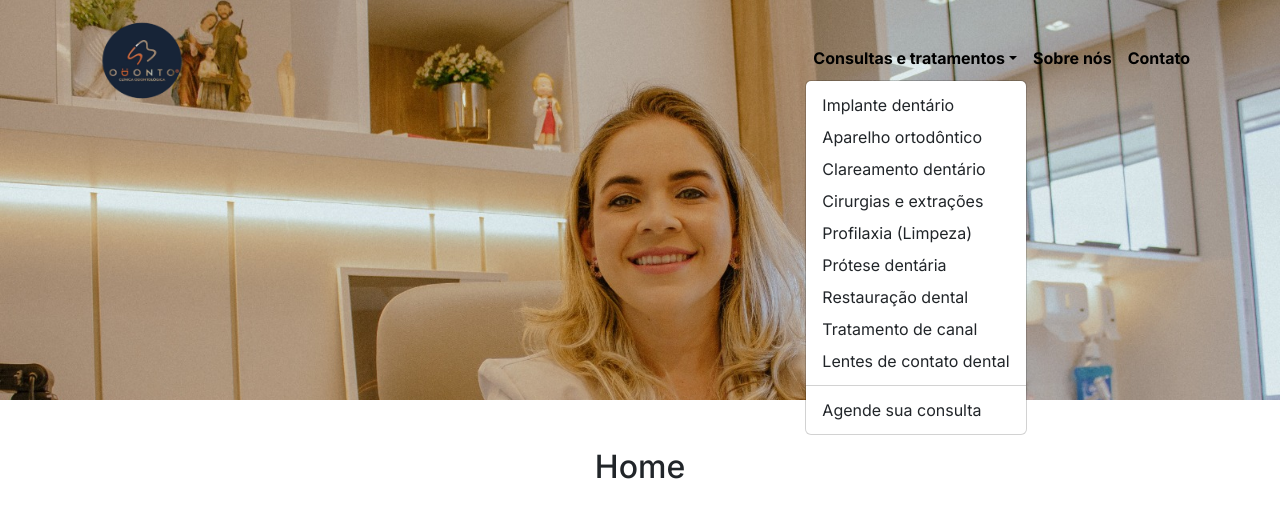
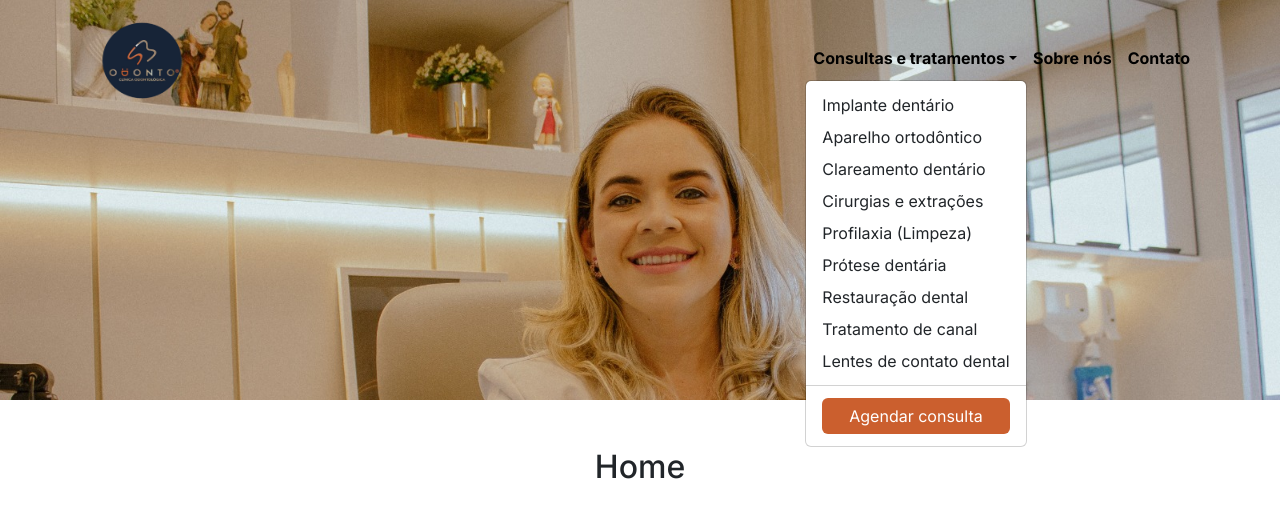
Before and after one commit to RodrigoBarreto2015/Odonto, a React (Vite) app: page / in a window 1280 px wide. Both pictures are taken after a click on the button "Consultas e tratamentos". Shown: the top 518 px of the page. Built offline with nearby package versions, Linux system fonts and the light colour scheme.

Commit message:
feat: global button added

```diff
--- /dev/null
+++ b/src/components/Button/Button.tsx
@@ -0,0 +1,15 @@
+import "./Button.css"
+import { Button } from 'react-bootstrap';
+
+interface Props {
+    text: string,
+    onClick?: () => void
+}
+
+const ButtonGlobal = ({ text }: Props) => {
+  return (
+    <Button style={{ width: '100%', color: '#fff', backgroundColor: `var(--secondary)`, border: 'none' }}>{text}</Button>
+  )
+}
+
+export default ButtonGlobal
--- a/src/components/NavBar/Navbar.tsx
+++ b/src/components/NavBar/Navbar.tsx
@@ -6,6 +6,7 @@ import NavDropdown from 'react-bootstrap/NavDropdown';
 import BrandIcon from "../../assets/images/brand.png";
 import "./NavBar.css"
 import { Link, Outlet } from "react-router-dom";
+import ButtonGlobal from "../Button/Button";
 
 const NavbarOs = () => {
     return (
@@ -36,7 +37,7 @@ const NavbarOs = () => {
                                 <NavDropdown.Item as={Link} to="/servicos/lentes">Lentes de contato dental</NavDropdown.Item>
                                 <NavDropdown.Divider />
                                 <NavDropdown.Item href="#action/3.4">
-                                    Agende sua consulta
+                                    <ButtonGlobal text="Agendar consulta"/>
                                 </NavDropdown.Item>
                             </NavDropdown>
                             <Nav.Link as={Link} to="/sobrenos">Sobre nós</Nav.Link>
--- a/src/index.css
+++ b/src/index.css
@@ -1,3 +1,7 @@
+:root {
+    --primary: #162338;
+    --secondary: #CB5F2E;
+  }
 *{
     padding: 0;
     margin: 0;
```
Also changed, not shown: src/components/Button/Button.css (added).
